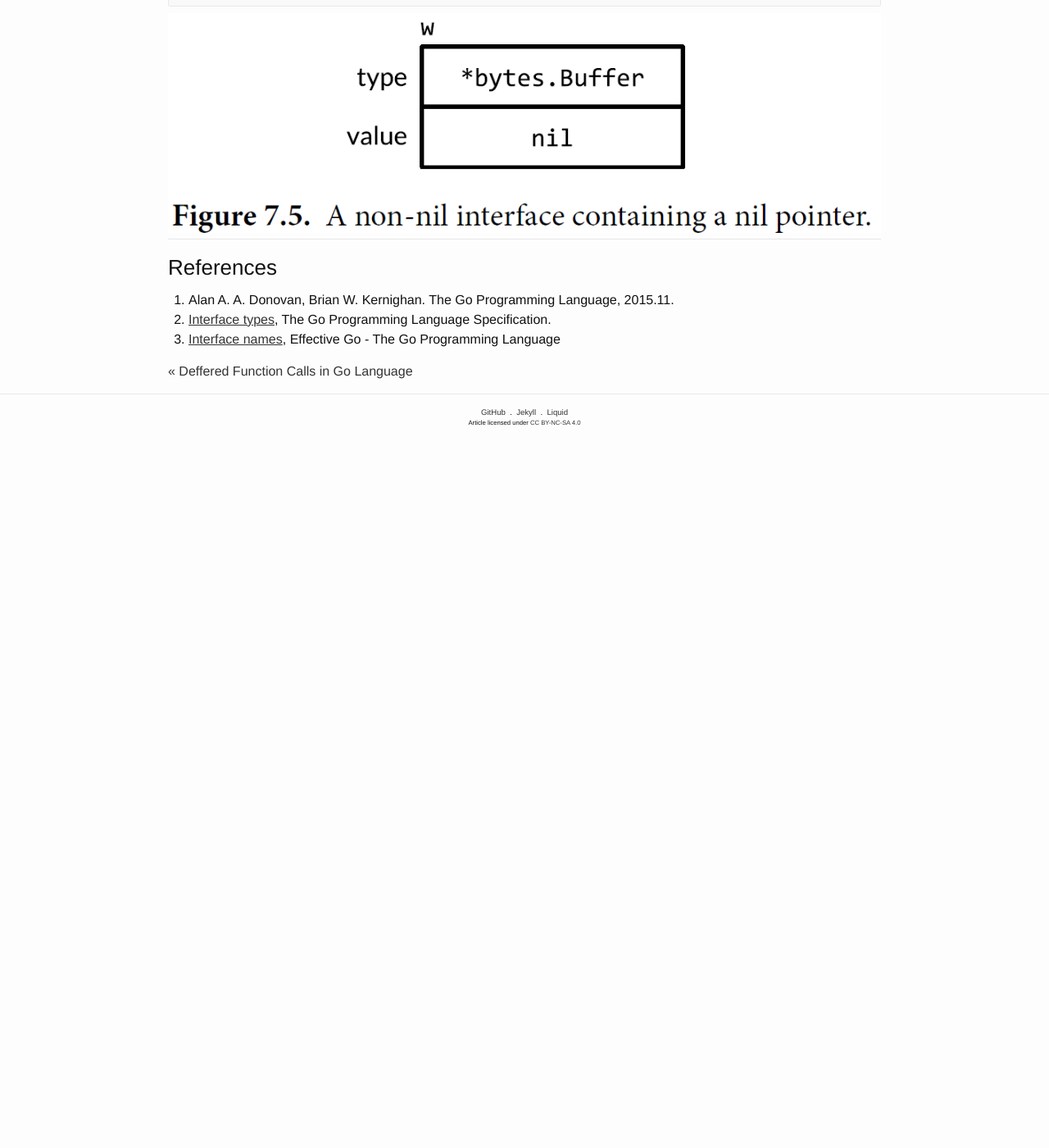
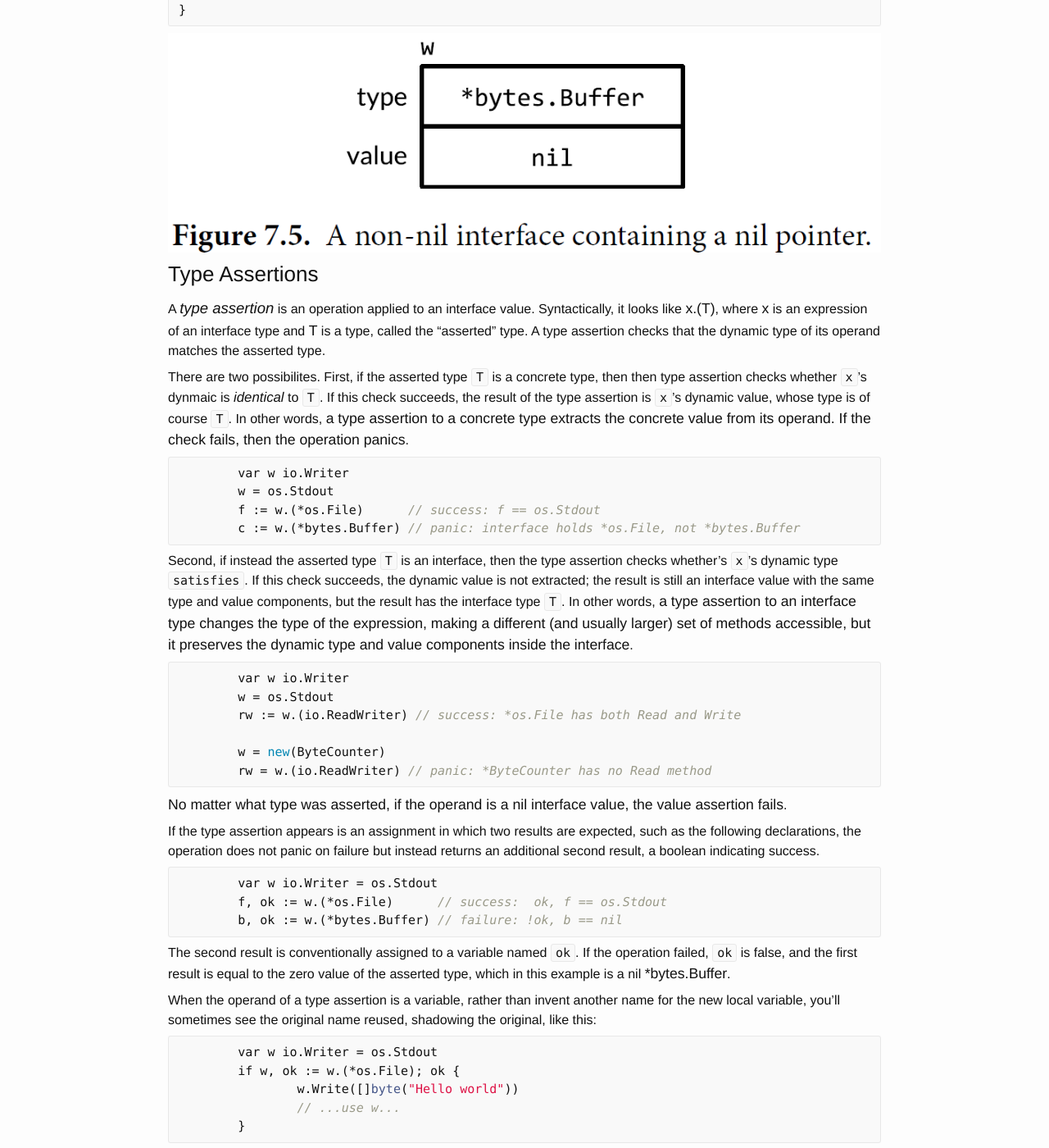
Before and after one commit to ousiax/ousiax.github.io, a Jekyll site: the page built from _posts/2017-05-21-object-oriented-programming-in-go-language.md, in a window 1280 px wide and 1400 px high, scrolled down 11656 px. Shown: the whole window at 82% size. Built offline with Jekyll 4.4.1, drawn with Linux system fonts in a browser that asks for light colours; before the commit the page ends 12193 px from its top, so only the background shows below that.

Commit message:
Add Type Assertion

````diff
--- a/_posts/2017-05-21-object-oriented-programming-in-go-language.md
+++ b/_posts/2017-05-21-object-oriented-programming-in-go-language.md
@@ -477,6 +477,52 @@ func main() {
 ![A non-nil interface containing a nil pointer]({{ site.baseurl }}/assets/gopl/a-non-nil-interface-containing-a-nil-pointer.png)
 
 
+### Type Assertions
+
+A ***type assertion*** is an operation applied to an interface value. Syntactically, it looks like **x.(T)**, where **x** is an expression of an interface type and **T** is a type, called the "asserted" type. A type assertion checks that the dynamic type of its operand matches the asserted type.
+
+There are two possibilites. First, if the asserted type `T` is a concrete type, then then type assertion checks whether `x`'s dynmaic is *identical* to `T`. If this check succeeds, the result of the type assertion is `x`'s dynamic value, whose type is of course `T`. In other words, **a type assertion to a concrete type extracts the concrete value from its operand. If the check fails, then the operation panics**.
+
+```go
+	var w io.Writer
+	w = os.Stdout
+	f := w.(*os.File)      // success: f == os.Stdout
+	c := w.(*bytes.Buffer) // panic: interface holds *os.File, not *bytes.Buffer
+```
+
+Second, if instead the asserted type `T` is an interface, then the type assertion checks whether's `x`'s dynamic type `satisfies`. If this check succeeds, the dynamic value is not extracted; the result is still an interface value with the same type and value components, but the result has the interface type `T`. In other words, **a type assertion to an interface type changes the type of the expression, making a different (and usually larger) set of methods accessible, but it preserves the dynamic type and value components inside the interface**.
+
+```go
+	var w io.Writer
+	w = os.Stdout
+	rw := w.(io.ReadWriter) // success: *os.File has both Read and Write
+
+	w = new(ByteCounter)
+	rw = w.(io.ReadWriter) // panic: *ByteCounter has no Read method
+```
+
+**No matter what type was asserted, if the operand is a nil interface value, the value assertion fails**.
+
+If the type assertion appears is an assignment in which two results are expected, such as the following declarations, the operation does not panic on failure but instead returns an additional second result, a boolean indicating success.
+
+```go
+	var w io.Writer = os.Stdout
+	f, ok := w.(*os.File)      // success:  ok, f == os.Stdout
+	b, ok := w.(*bytes.Buffer) // failure: !ok, b == nil
+```
+
+The second result is conventionally assigned to a variable named `ok`. If the operation failed, `ok` is false, and the first result is equal to the zero value of the asserted type, which in this example is a nil **\*bytes.Buffer**.
+
+When the operand of a type assertion is a variable, rather than invent another name for the new local variable, you'll sometimes see the original name reused, shadowing the original, like this:
+
+```go
+	var w io.Writer = os.Stdout
+	if w, ok := w.(*os.File); ok {
+		w.Write([]byte("Hello world"))
+		// ...use w...
+	}
+```
+
 - - -
 
 ### References
````
